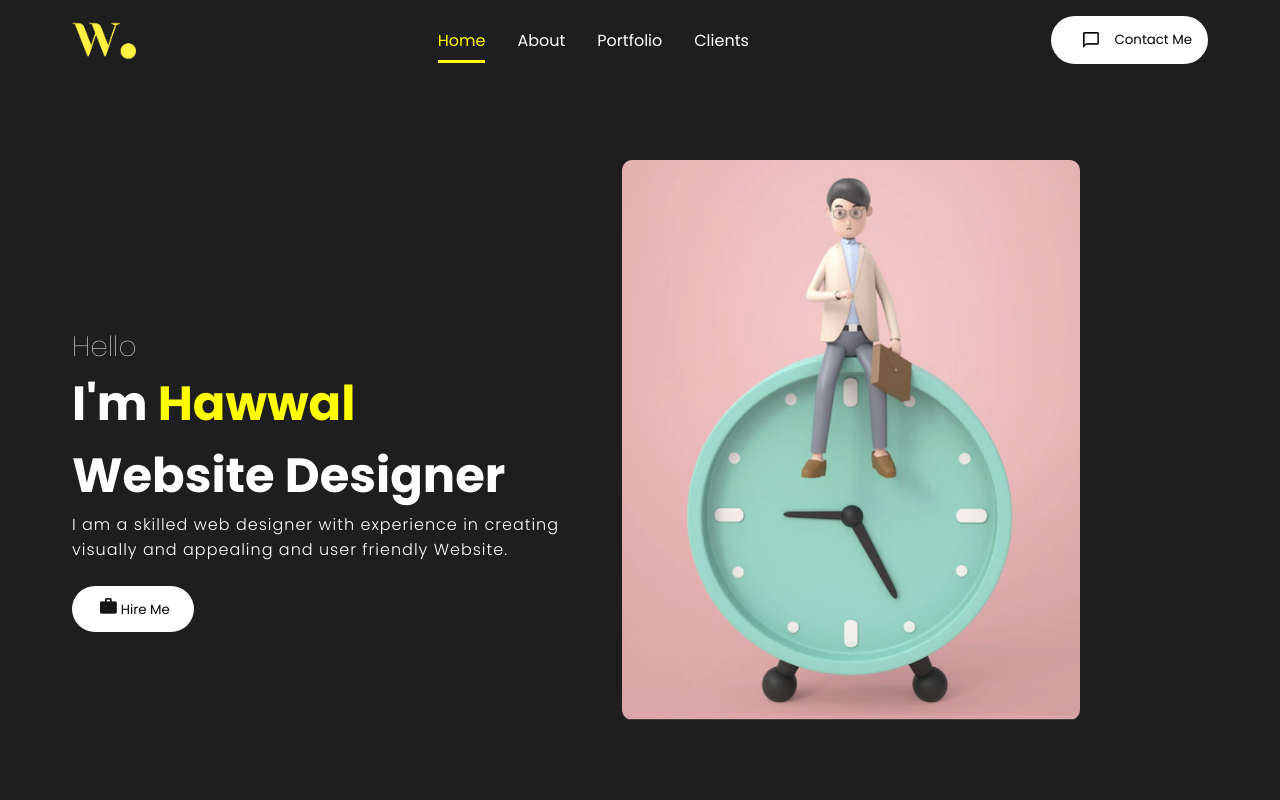
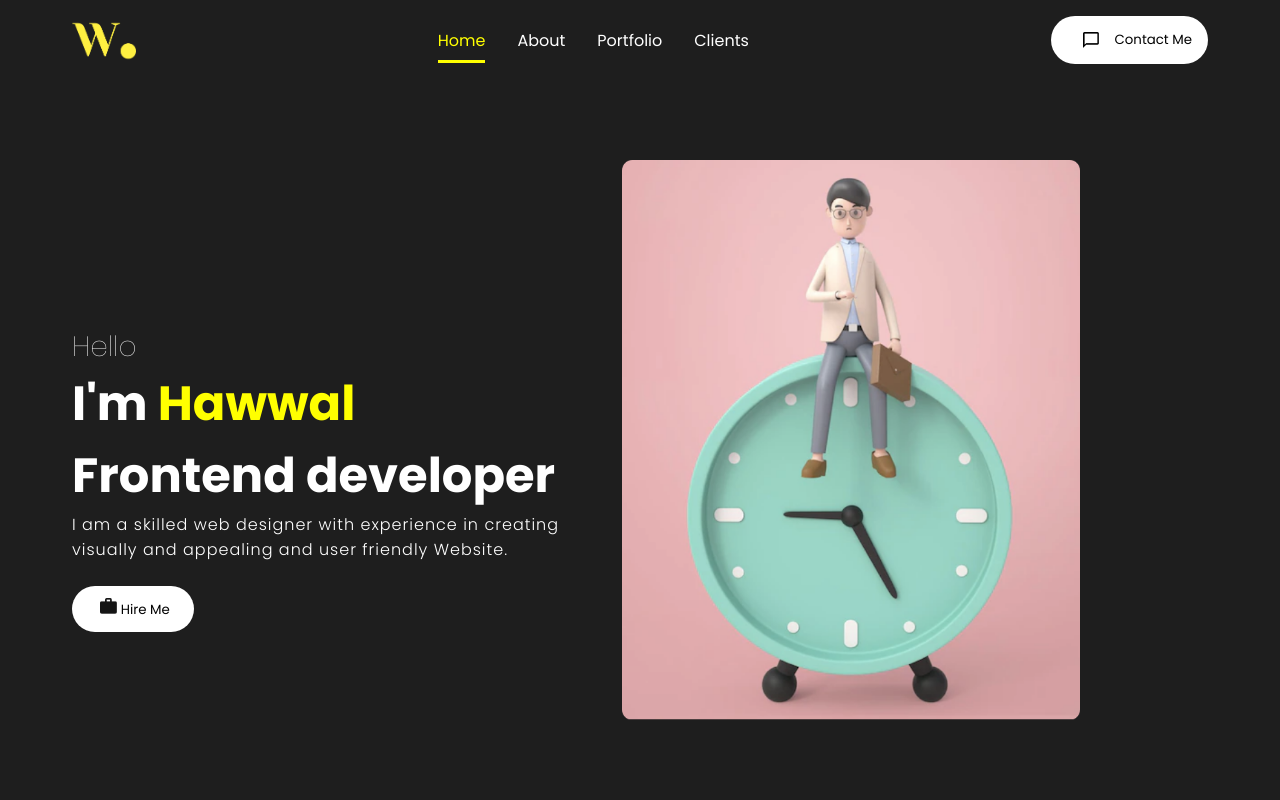
Before and after one commit to hawwal27/Hawwal-portfolio, a React (Create React App) app: page / in a window 1280 px wide. Shown: the top 800 px of the page. Built offline with nearby package versions, Linux system fonts and the light colour scheme.

Commit message:
added new words

```diff
--- a/src/components/Footer/footer.jsx
+++ b/src/components/Footer/footer.jsx
@@ -4,7 +4,7 @@ import "./footer.css"
 const Footer = () => {
     return(
         <footer className="footer">
-            Copyright &#169; 2023 smith williams. All right recieved.
+            Copyright &#169; 2023 ijaola hawwal. All right recieved.
         </footer>
     )
 }
--- a/src/components/Intro/intro.jsx
+++ b/src/components/Intro/intro.jsx
@@ -13,7 +13,7 @@ const Intro = () => {
         <section id="intro">
             <div className="introContent">
                 <span className="hello">Hello</span>
-                <span className="introText">I'm <span className="introName">Hawwal</span> <br />Website Designer</span>
+                <span className="introText">I'm <span className="introName">Hawwal</span> <br />Frontend developer</span>
                 <p className="introPara">I am a skilled web designer with experience in creating <br /> visually and appealing and user friendly Website.</p>
                 <Link><button className="btn"><img src={btnimg} alt="" className="btnImg"/>Hire Me</button></Link>
             </div>
```
